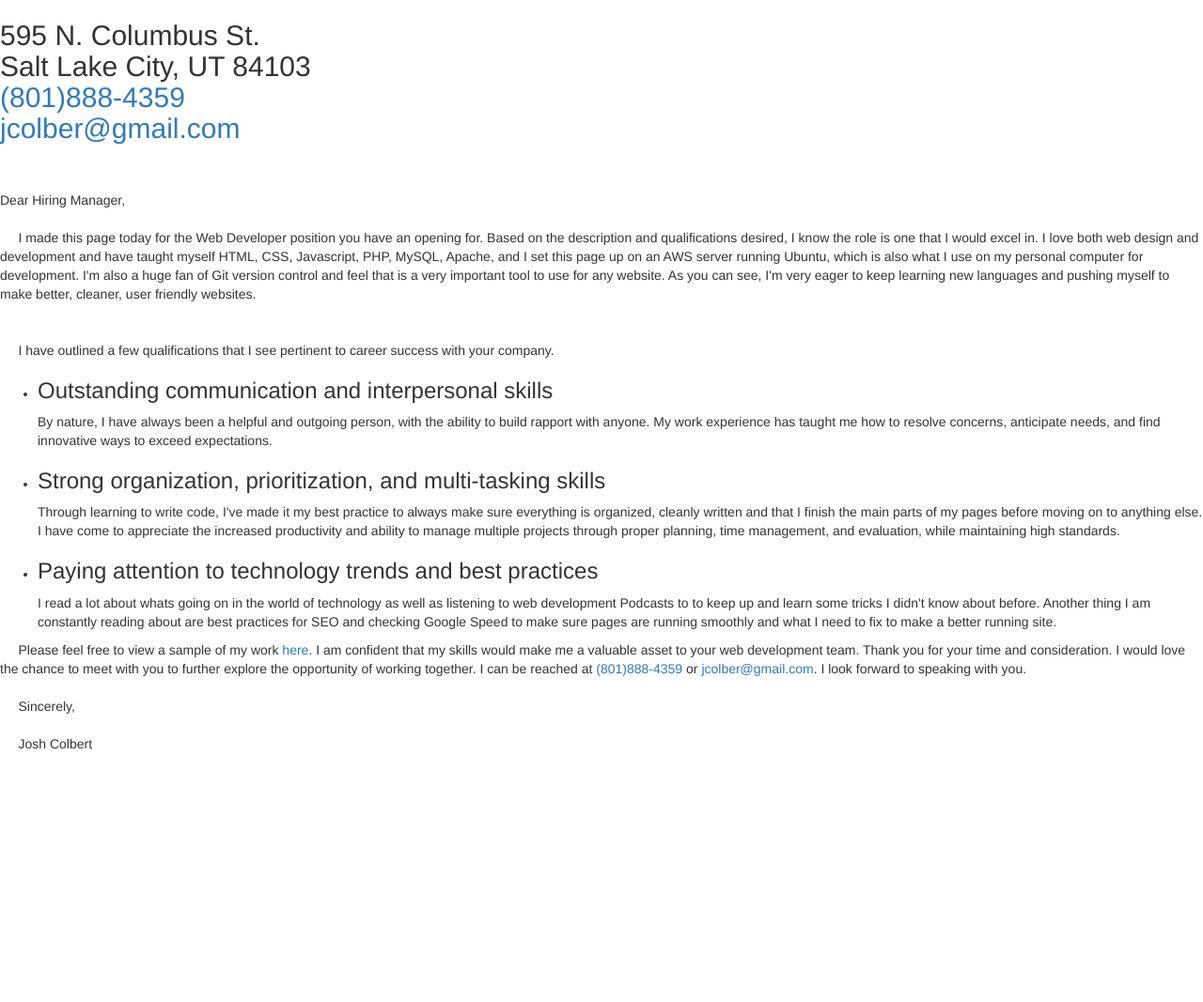
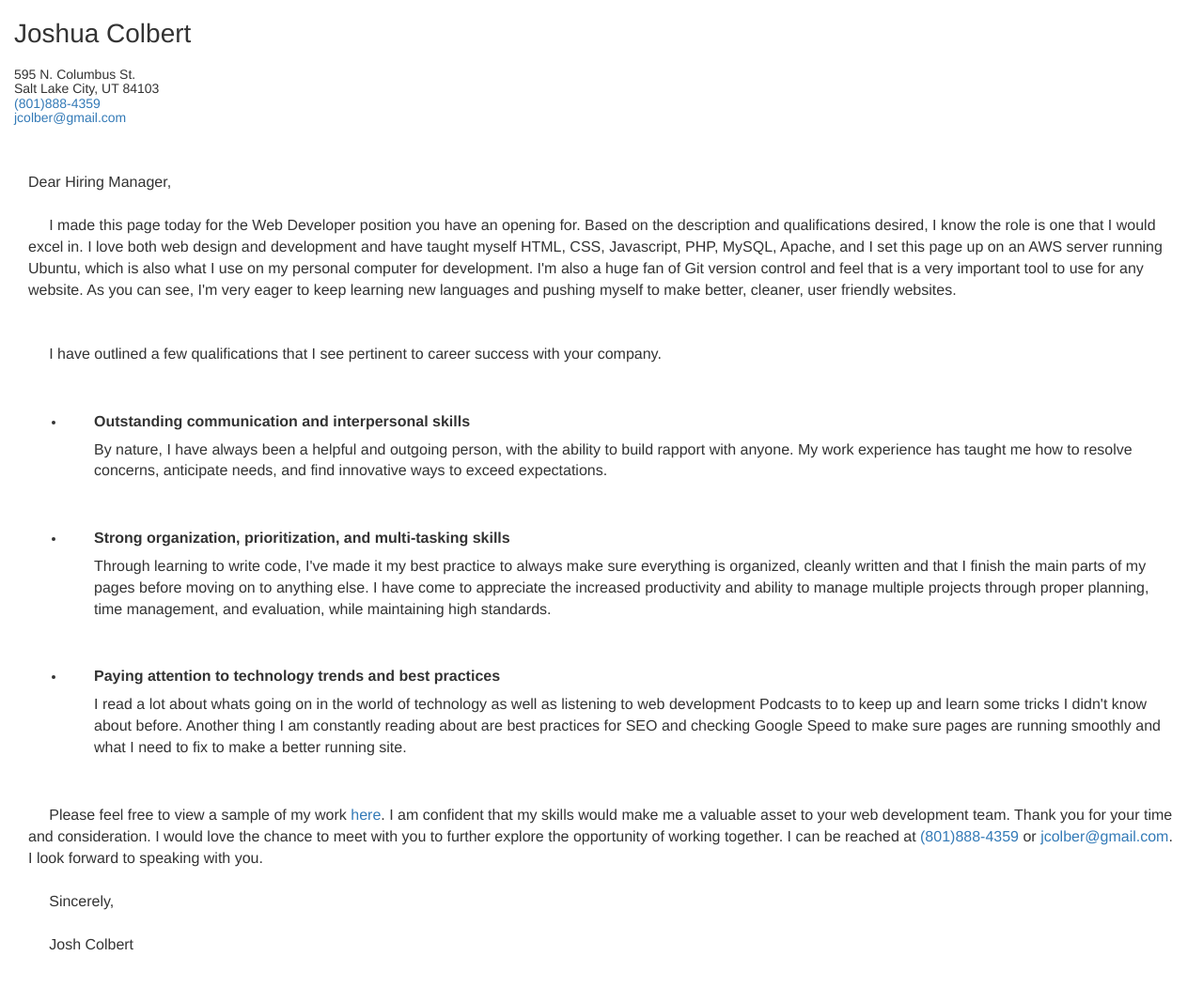
Before and after one commit to jcolber/joshuacolbertphotography, a PHP site: page /coverletter.html in a window 1280 px wide. Shown: the part 59-1126 px from the top of the page at 94% size. Before the commit the page ends 857 px from the top, so only its background shows below. Run offline with PHP 8.4, Linux system fonts and the light colour scheme.

Commit message:
Add files via upload

```diff
--- a/css/global.css
+++ b/css/global.css
@@ -111,6 +111,7 @@
     background-color:black;
     margin-top:75px;
 }
+
 
 .panoramic-2 {
     background-color:black;
@@ -249,37 +250,95 @@
 
 
 
-/*stuff for solar guy*/
+/*landscape page*/
 
-.carousel-inner img{
-    width:100%;
-    margin-top:12px;
+.landscape{
+    text-align:center;
+    margin-top:6em;
 }
 
-.container-fluid2{
-    /*padding-top:1em;*/
+.landscape img{
+    height:auto;
+    text-align:center;
+}
+.landscape2{
+    text-align:center;
+    margin-top:.5em;
 }
 
-.home-text{
+.landscape2 img{
+    height:auto;
     text-align:center;
-    padding-right:2em;
-    padding-left:2em;
+}
+
+.pano-description {
+    position:relative;
+    padding-top:10%;
+    margin-left:10%;
+    margin-right:10%;
+    margin-bottom:10%;
+    display:block;
+}
+.pano-description h1 {
+    margin-top:200px;
+    text-align:center;
+    font-size:2em;
 
 }
 
-.home-text h1{
+.pano-description h2{
+    font-size:1.5em;
     text-align:center;
-    font-size:1.5em;
-    font-weight:bold;
-}
-.home-text ul{
-    text-align:left;
-    display:inline-block;
 }
 
-.navbar-brand2 img{
-    display:inline-block;
+.pano-description p{
+    font-size:1em;
+    text-align:center;
+}
 
-    max-height:150px;
+.single-panoramic {
+    background-color:black;
+    padding-top:75px;
+    height:100%;
+}
+
+.pano-image {
+    position:absolute;
+    margin-top:60px;
+}
+
+/*cover letter*/
+
+.cover-letter body{
 
 }
+
+.cover-letter h1 {
+    text-align: left;
+    font-size:2em;
+    margin-top:80px;
+    margin-left:15px;
+}
+
+.cover-letter h2 {
+    text-align: left;
+    font-size:1em;
+    margin-left:15px;
+}
+
+.cover-letter p {
+    text-align:left;
+    font-size:12pt;
+    margin: 0 30px 50px 30px;
+}
+.cover-letter ul {
+    margin-top:0;
+    margin-left:30px;
+}
+
+.cover-letter h3 {
+    font-size:12pt;
+    font-weight:bold;
+    margin-left:30px;
+    margin-right:30px;
+}
```
